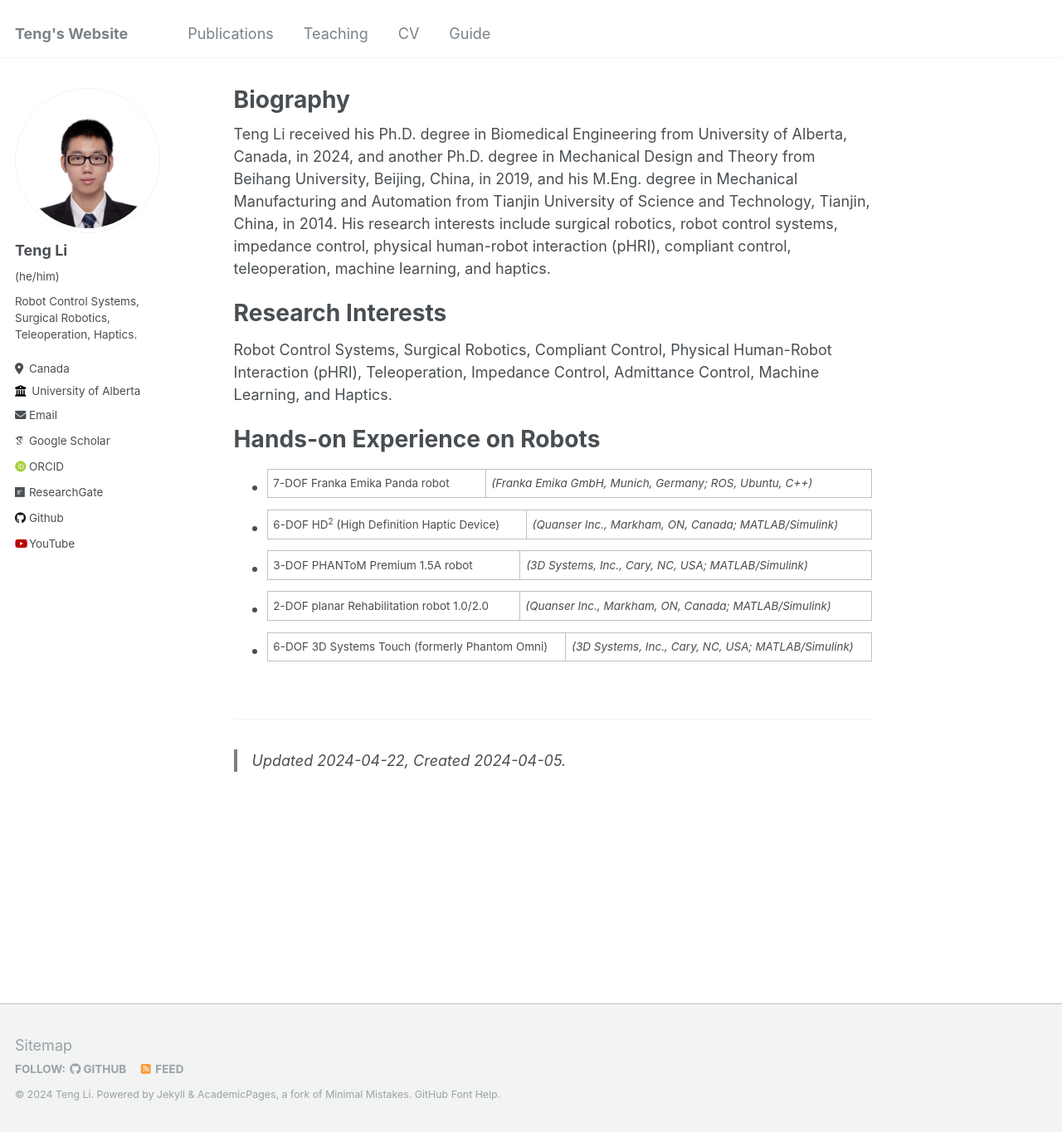
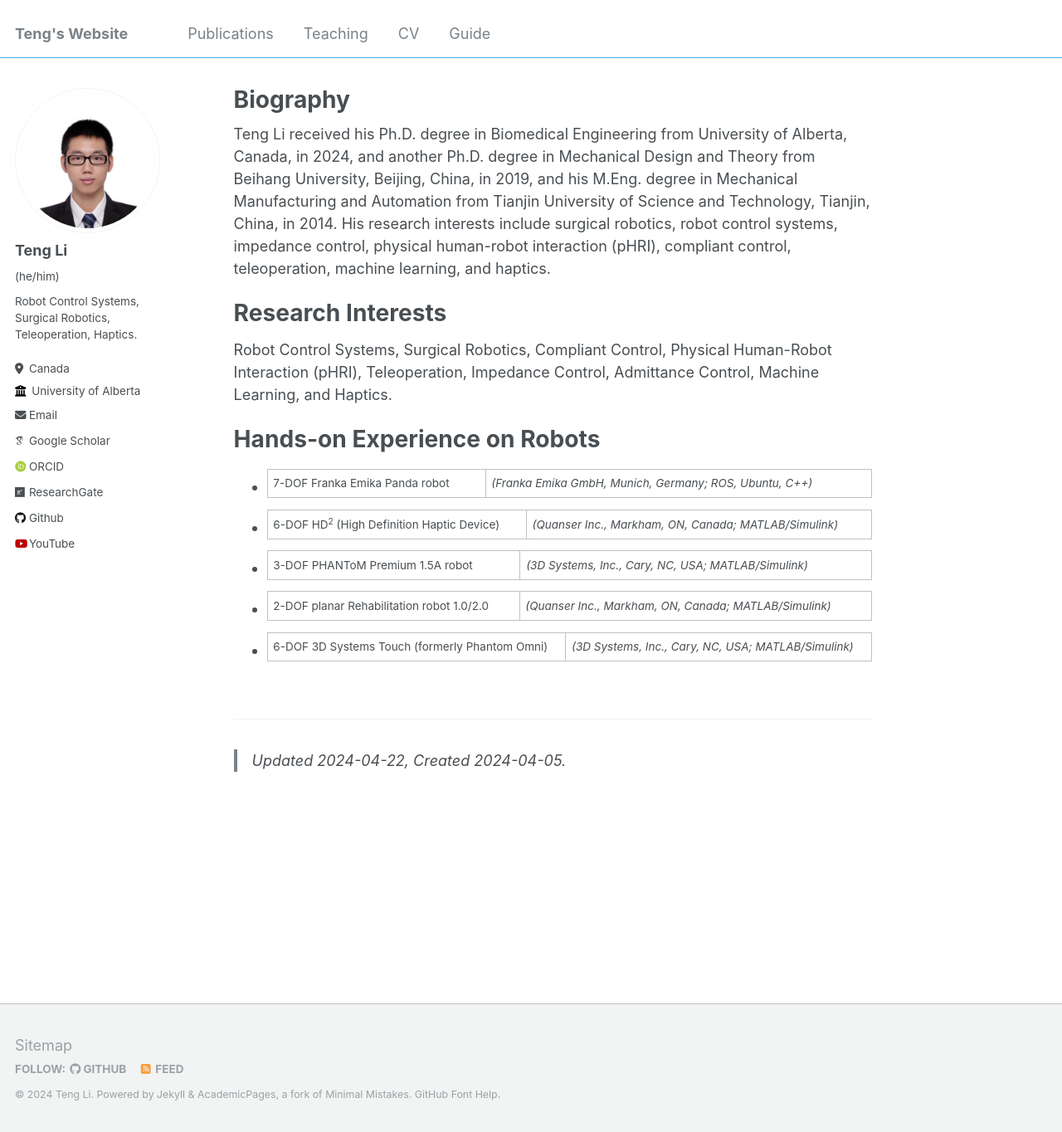
Before and after one commit to teng4/teng4.github.io, a Jekyll site: the page built from _pages/about.md, in a window 1280 px wide and 1364 px high. Shown: the whole window at 83% size. Built offline with Jekyll 4.4.1, drawn with Linux system fonts in a browser that asks for light colours; some web fonts are replaced.

Commit message:
Update _masthead.scss

```diff
--- a/_sass/_masthead.scss
+++ b/_sass/_masthead.scss
@@ -5,7 +5,8 @@
 .masthead {
   position: fixed;
   background: white;
-  border-bottom: 1px solid $border-color;
+  //border-bottom: 1px solid $border-color; //original.
+  border-bottom: 1px solid $twitter-color; //teng4, modified.
   height: $masthead-height;
   top: 0;
   width: 100%;
```
